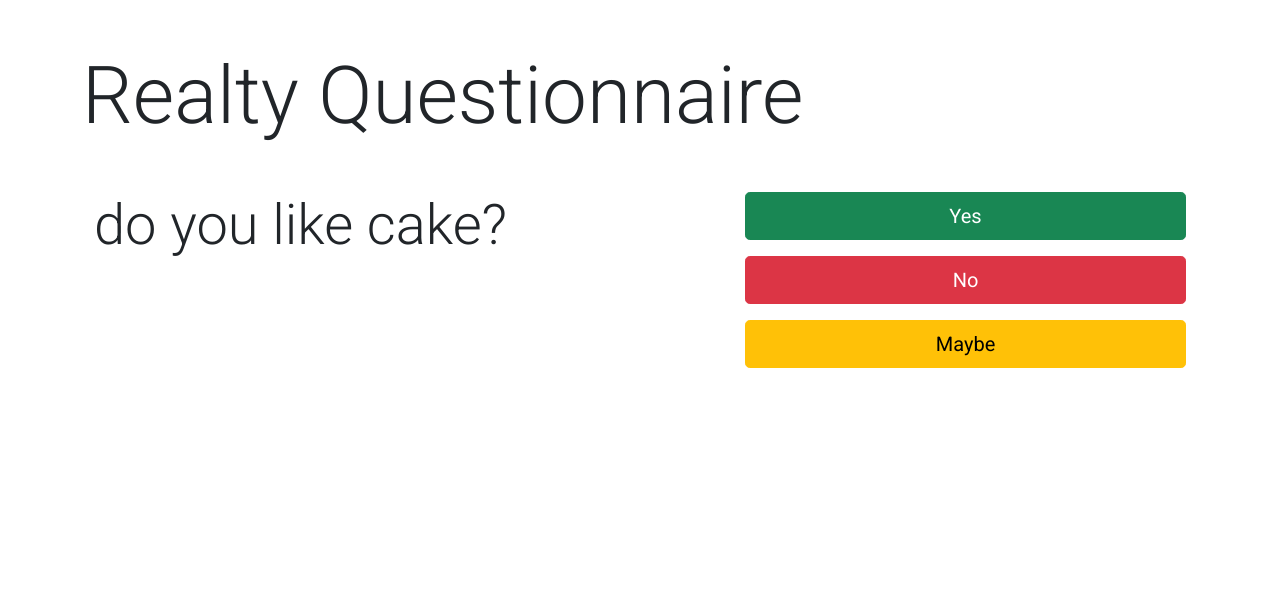
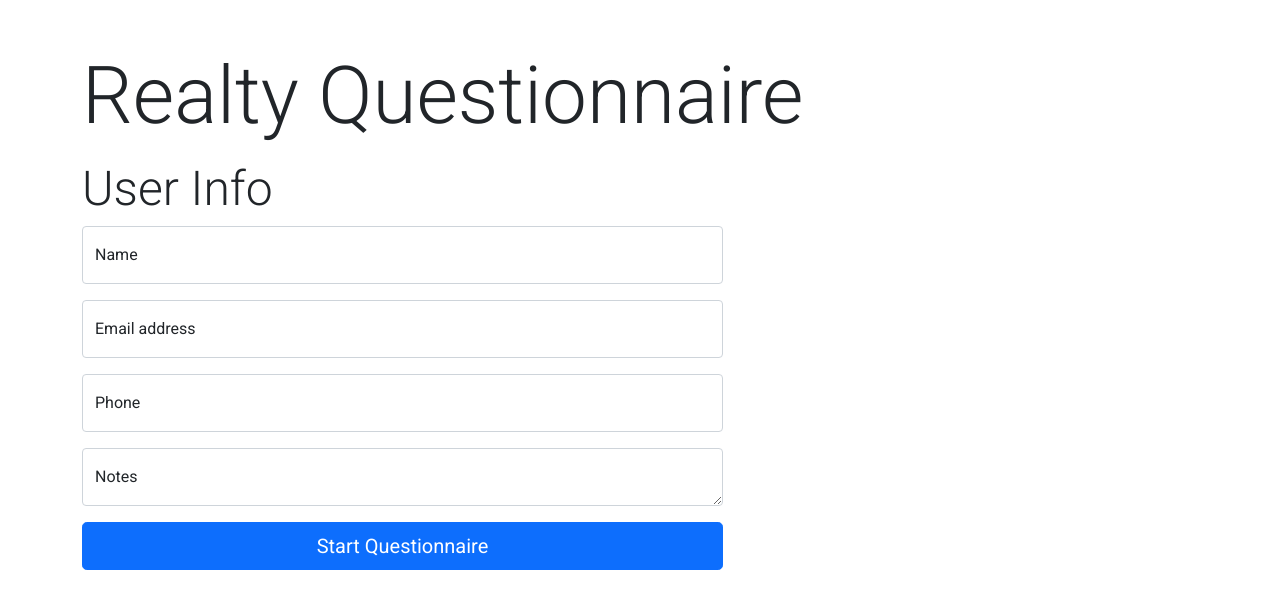
Before and after one commit to nicholasDWinters/realty-questionnaire, a React (Create React App) app: page / in a window 1280 px wide. Shown: the top 608 px of the page. Built offline with nearby package versions, Linux system fonts and the light colour scheme.

Commit message:
added user state

```diff
--- a/src/App.css
+++ b/src/App.css
@@ -3,3 +3,10 @@
   font-family: 'Roboto', sans-serif;
 
 }
+
+.Question {
+  background-color: aliceblue;
+  padding: 20px;
+  border-radius: 10px;
+  margin: 10px;
+}
--- a/src/App.js
+++ b/src/App.js
@@ -1,16 +1,37 @@
 import './App.css';
-import React, { useState } from 'react';
+import React, { useEffect, useState } from 'react';
 import Question from './Question';
+import UserForm from './UserForm';
 
 function App() {
+  const [user, setUser] = useState({});
   const [current, setCurrent] = useState('do you like cake?');
+
+
   const changeQuestion = (q) => {
     setCurrent(q);
   }
+
+  const addUser = (user) => {
+    setUser(user)
+  }
+
+  useEffect(() => {
+
+  }, [user]);
+
   return (
     <div className="App container mt-5">
       <h1 className='display-1'>Realty Questionnaire</h1>
-      <Question question={current} change={changeQuestion} />
+      {!user.name ?
+        <UserForm add={addUser} />
+        :
+
+        <Question user={user} question={current} change={changeQuestion} />
+      }
+
+
+
     </div>
   );
 }
--- /dev/null
+++ b/src/History.js
@@ -0,0 +1,15 @@
+import React from 'react';
+
+const History = ({ answers }) => {
+    return (
+        <div className='mt-5'>
+            {answers.map(answer =>
+                <div>
+                    <p className='fs-5'>{answer.question} - <span className='text-muted'>{answer.answer}</span></p>
+                </div>
+            )}
+        </div>
+    )
+}
+
+export default History;
--- a/src/Question.js
+++ b/src/Question.js
@@ -1,8 +1,10 @@
 import React, { useEffect, useState } from 'react';
+import History from './History';
+import './App.css';
 
-const Question = ({ question, change }) => {
+const Question = ({ question, change, user }) => {
 
-    const [questions, setQuestions] = useState([]);
+    const [answers, setAnswers] = useState([]);
 
     useEffect(() => {
 
@@ -12,17 +14,18 @@ const Question = ({ question, change }) => {
 
     const submit = (e) => {
         e.preventDefault();
-        setQuestions([...questions, { 'question': question, 'answer': e.target.value }])
+        setAnswers([...answers, { 'question': question, 'answer': e.target.value }])
         let q = questArr.findIndex(q => q.question === question);
 
         change(questArr[q][e.target.value]);
     }
     return (
-        <div className='container mt-5'>
-            <div className='row'>
-
+        <div className='mt-5'>
+            <h3 className='display-6'>Questions for {user.name}</h3>
+            <p>Notes: {user.notes}</p>
+            <div className='row mt-5 Question'>
                 <div className='col-lg-7'>
-                    <h2 className='display-4'>{question}</h2>
+                    <h3 className='fs-1'>{question}</h3>
                 </div>
                 <div className='col-lg-5 d-grid gap-3 mt-3 mt-lg-0'>
 
@@ -33,8 +36,7 @@ const Question = ({ question, change }) => {
 
                 </div>
             </div>
-
-
+            <History answers={answers} />
         </div>
     )
 }
--- /dev/null
+++ b/src/UserForm.js
@@ -0,0 +1,62 @@
+import React, { useState } from 'react';
+
+const UserForm = ({ add }) => {
+    const initial = {
+        name: '',
+        email: '',
+        phone: '',
+        notes: ''
+    }
+    const [data, setData] = useState(initial);
+
+    const handleChange = e => {
+        const { name, value } = e.target;
+
+        setData(data => ({
+            ...data,
+            [name]: value
+        }))
+    }
+
+    const submit = e => {
+        e.preventDefault();
+        add(data);
+        setData(initial);
+    }
+
+    return (
+        <div className='mt-3'>
+            <h2 className='display-5'>User Info</h2>
+            <form onSubmit={submit}>
+                <div className='row'>
+                    <div className='col-lg-7'>
+                        <div className="form-floating mb-3">
+                            <input type="text" className="form-control" id="name" name='name' placeholder="John Smith" value={data.name} onChange={handleChange}></input>
+                            <label htmlFor="name">Name</label>
+                        </div>
+                        <div className="form-floating mb-3">
+                            <input type="email" className="form-control" id="email" name='email' placeholder="name@example.com" value={data.email} onChange={handleChange}></input>
+                            <label htmlFor="floatingInput">Email address</label>
+                        </div>
+                        <div className="form-floating mb-3">
+                            <input type="phone" className="form-control" id="phone" name='phone' placeholder="920-222-2827" value={data.phone} onChange={handleChange}></input>
+                            <label htmlFor="phone">Phone</label>
+                        </div>
+                        <div className="form-floating mb-3">
+                            <textarea className="form-control" placeholder="Leave a comment here" name='notes' id="notes" value={data.notes} onChange={handleChange}></textarea>
+                            <label htmlFor="notes">Notes</label>
+                        </div>
+                        <div className='d-grid'>
+                            <button className='btn btn-primary btn-lg'>Start Questionnaire</button>
+                        </div>
+                    </div>
+                </div>
+
+
+                {/* <button type="submit" class="btn btn-primary">Submit</button> */}
+            </form>
+        </div>
+    )
+}
+
+export default UserForm;
```
